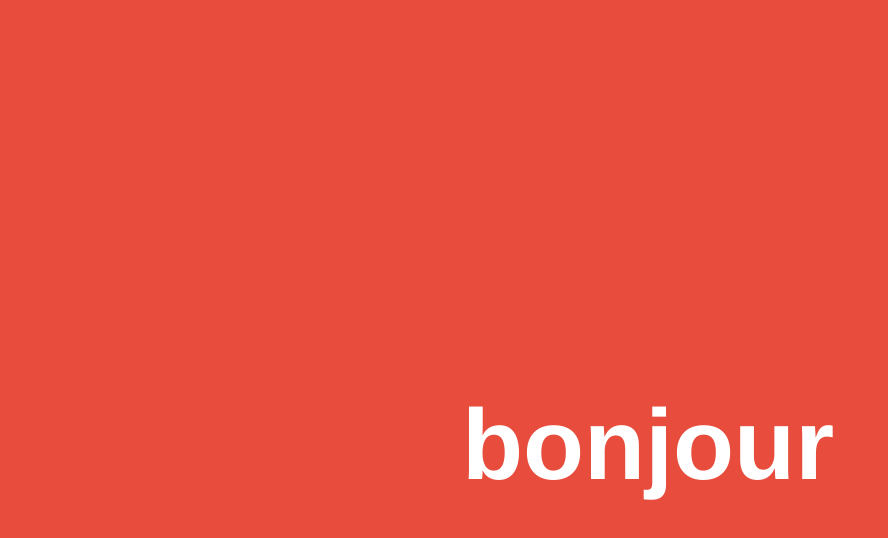
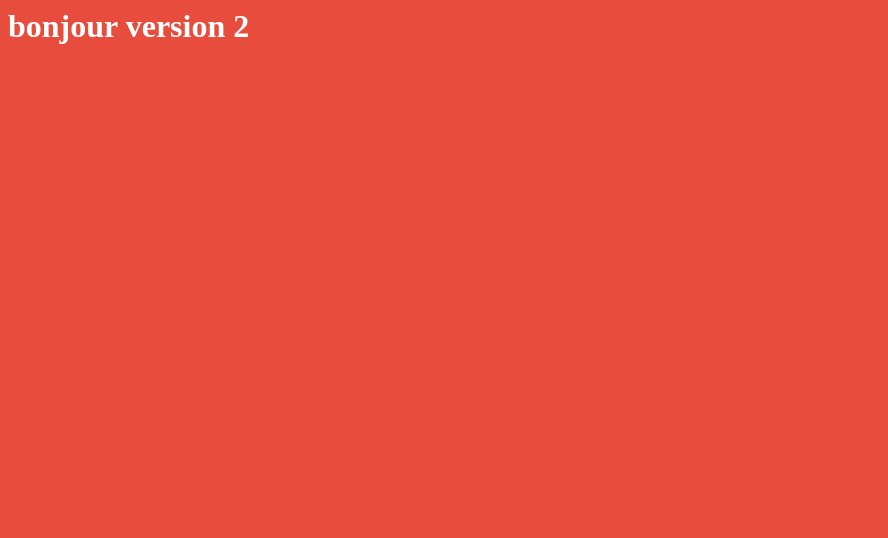
Before and after one commit to grassanordine/test, a plain HTML site: page index.html in a window 1280 px wide. Shown: the whole page, without its empty margins (0-888 px from the left). Drawn offline with Linux system fonts and the light colour scheme.

Commit message:
update index par br1

```diff
--- a/index.html
+++ b/index.html
@@ -9,7 +9,7 @@
     color: white;
     }
 
-   h1 {
+   h2 {
      position: absolute;
      top: 40%;
      width: 100%;
@@ -19,6 +19,6 @@
      }
  </style>
  <body>
- <h1> bonjour</h1>
+ <h1> bonjour version 2</h1>
  </body>
 </html>
```
